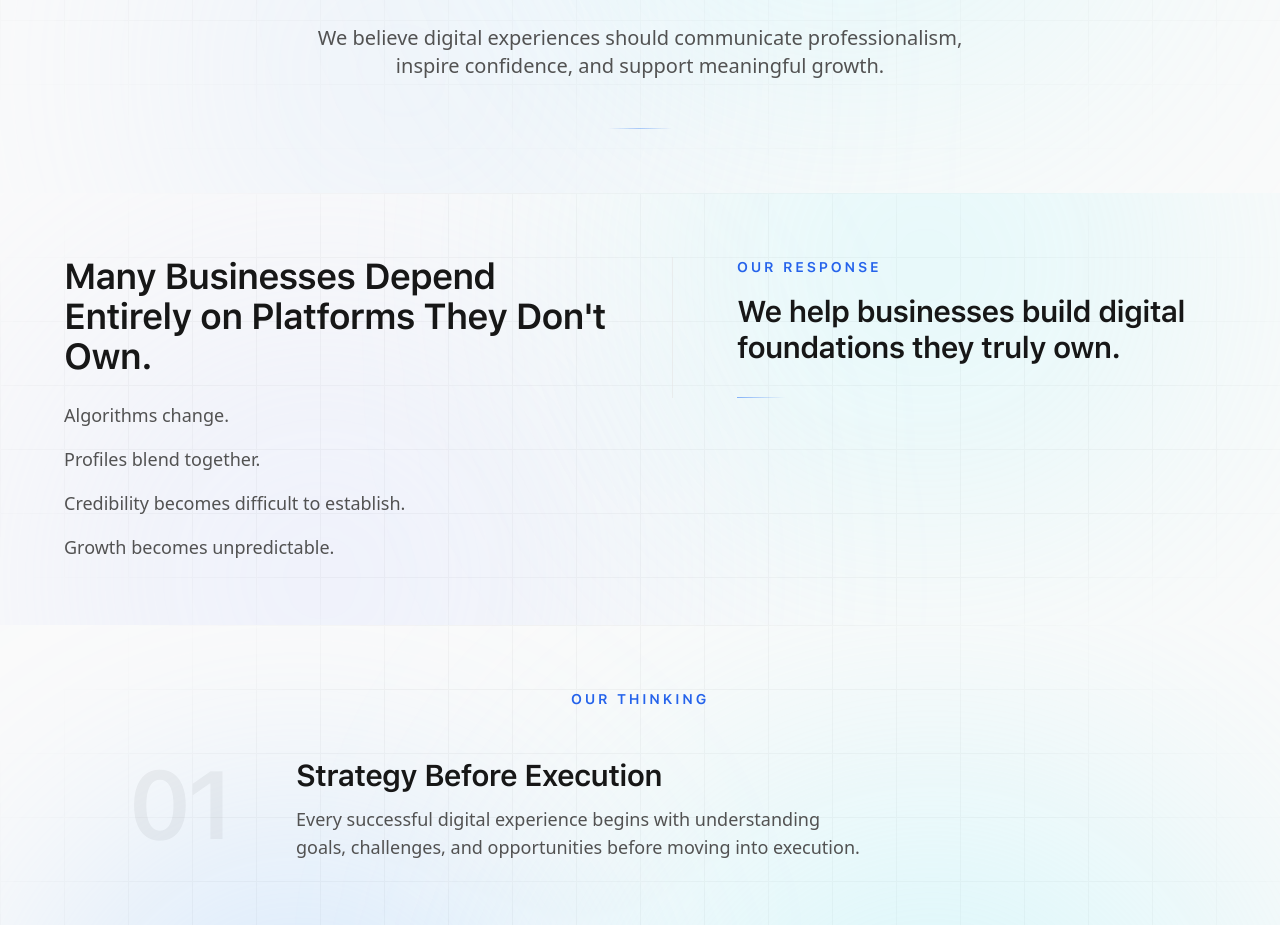
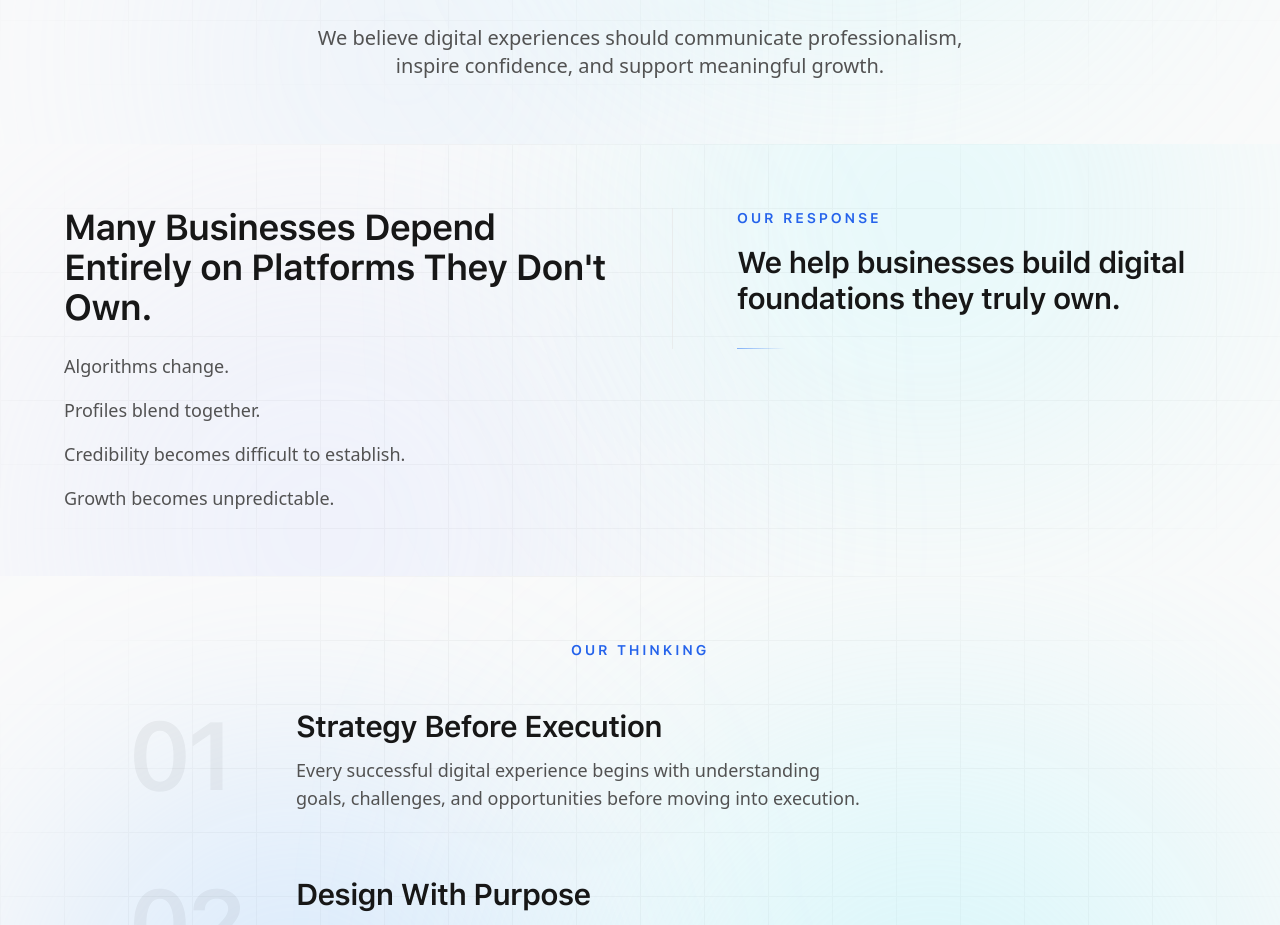
Before and after one commit to jitendra-math/Agency-Website, a Next.js app: page /about in a window 1280 px wide. Shown: the part 860-1785 px from the top of the page. Built offline with nearby package versions, Linux system fonts and the light colour scheme; a web font is replaced by a local one.

Commit message:
Update via Repo Manager 🚀

```diff
--- a/src/components/sections/about/PhilosophySection.js
+++ b/src/components/sections/about/PhilosophySection.js
@@ -96,7 +96,8 @@ export default function PhilosophySection() {
                 font-medium
               "
             >
-              Social media introduces people to your business. Trust gives them a reason to choose you.
+              Social media introduces people to your business. Trust gives them a
+              reason to choose you.
             </p>
             <p
               className="
@@ -106,12 +107,10 @@ export default function PhilosophySection() {
                 text-neutral-600 dark:text-neutral-400
               "
             >
-              We believe digital experiences should communicate professionalism, inspire confidence, and support meaningful growth.
+              We believe digital experiences should communicate professionalism,
+              inspire confidence, and support meaningful growth.
             </p>
           </div>
-
-          {/* Elegant accent line */}
-          <div className="mt-12 h-px w-16 mx-auto bg-gradient-to-r from-transparent via-blue-500/40 to-transparent" />
         </motion.div>
       </div>
     </section>
```
